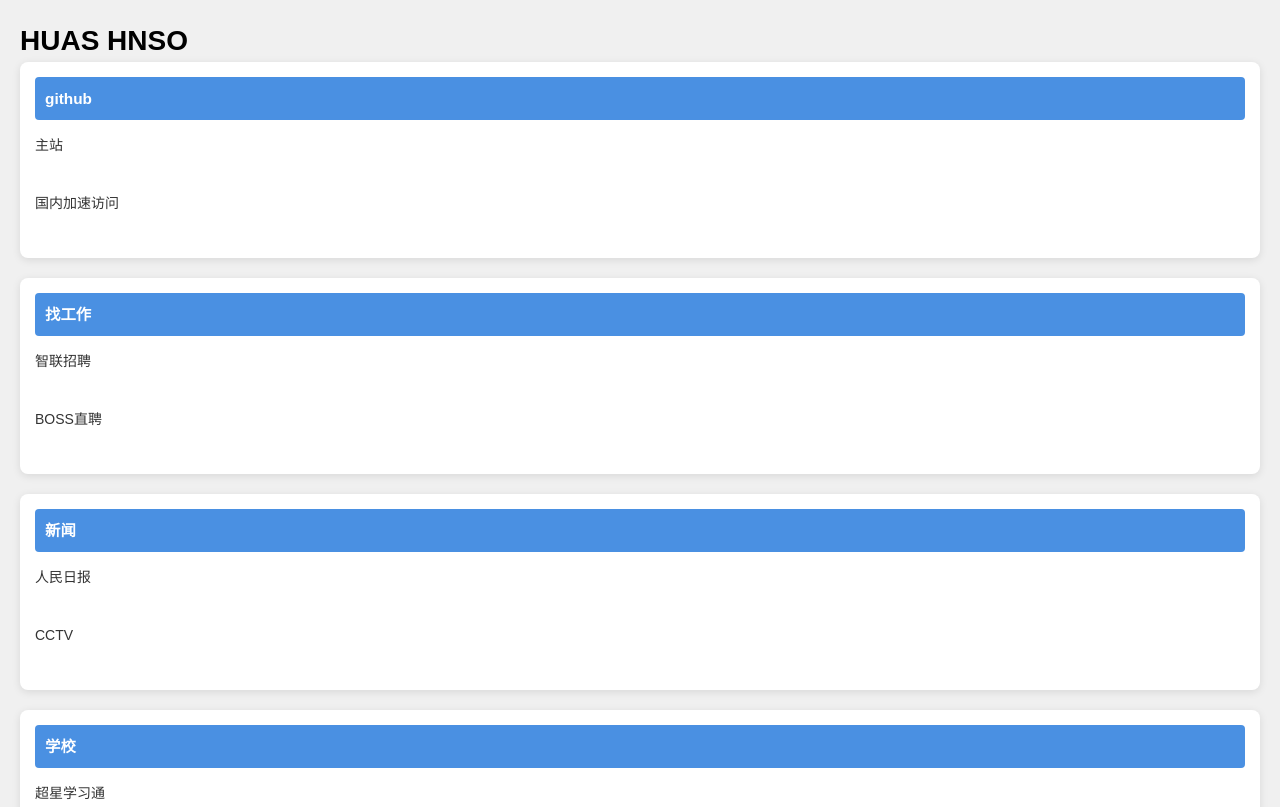
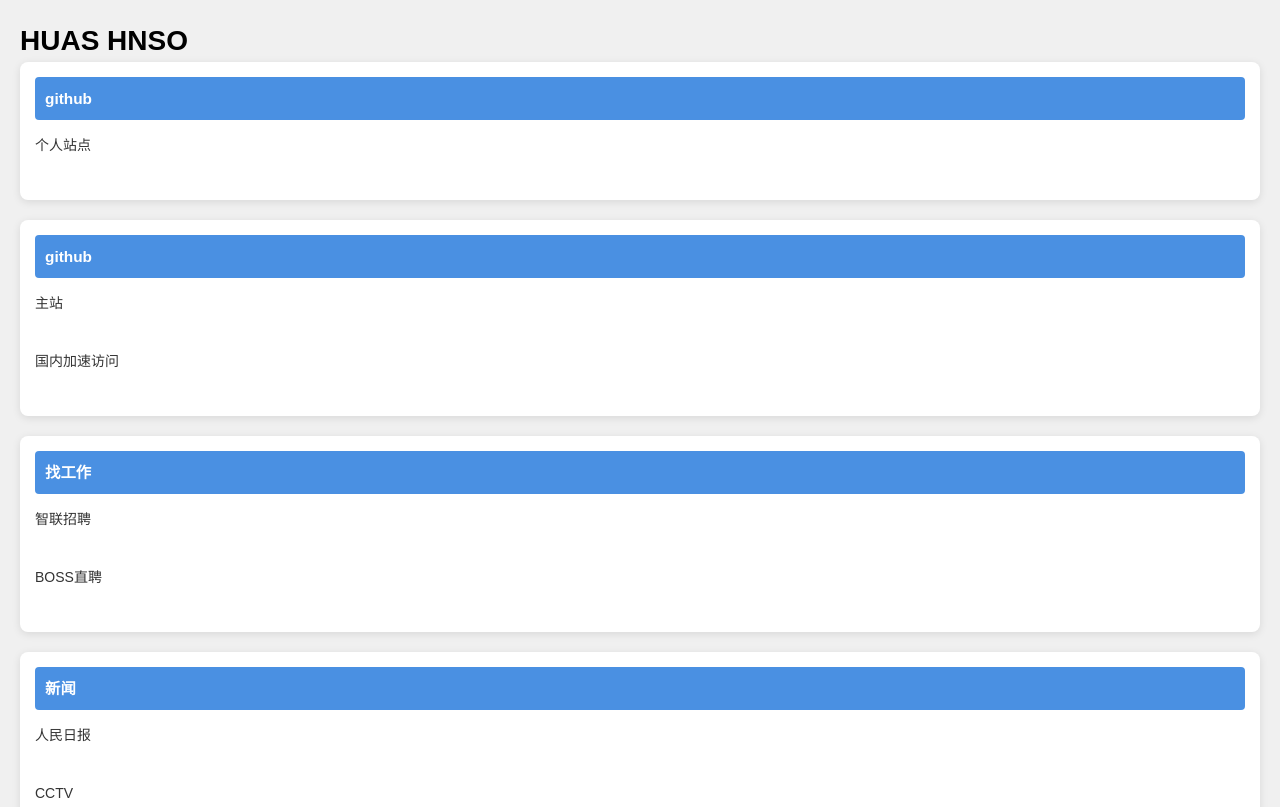
Before and after one commit to huashnso/huashnso.github.io, a Vue app: page index.html in a window 1280 px wide. Shown: the top 807 px of the page. Built offline with nearby package versions, Linux system fonts and the light colour scheme.

Commit message:
Update index.html

```diff
--- a/index.html
+++ b/index.html
@@ -18,6 +18,12 @@
 
 <body>
     <h1>HUAS HNSO</h1>
+    <div class="category entertainment">
+        <h2>github</h2>
+        <a href="sy-3rw.pages.dev" title="github" target="_blank">个人站点</a><br>
+
+    </div>
+
     <div class="category entertainment">
         <h2>github</h2>
         <a href="https://github.com" title="github" target="_blank">主站</a><br>
```
